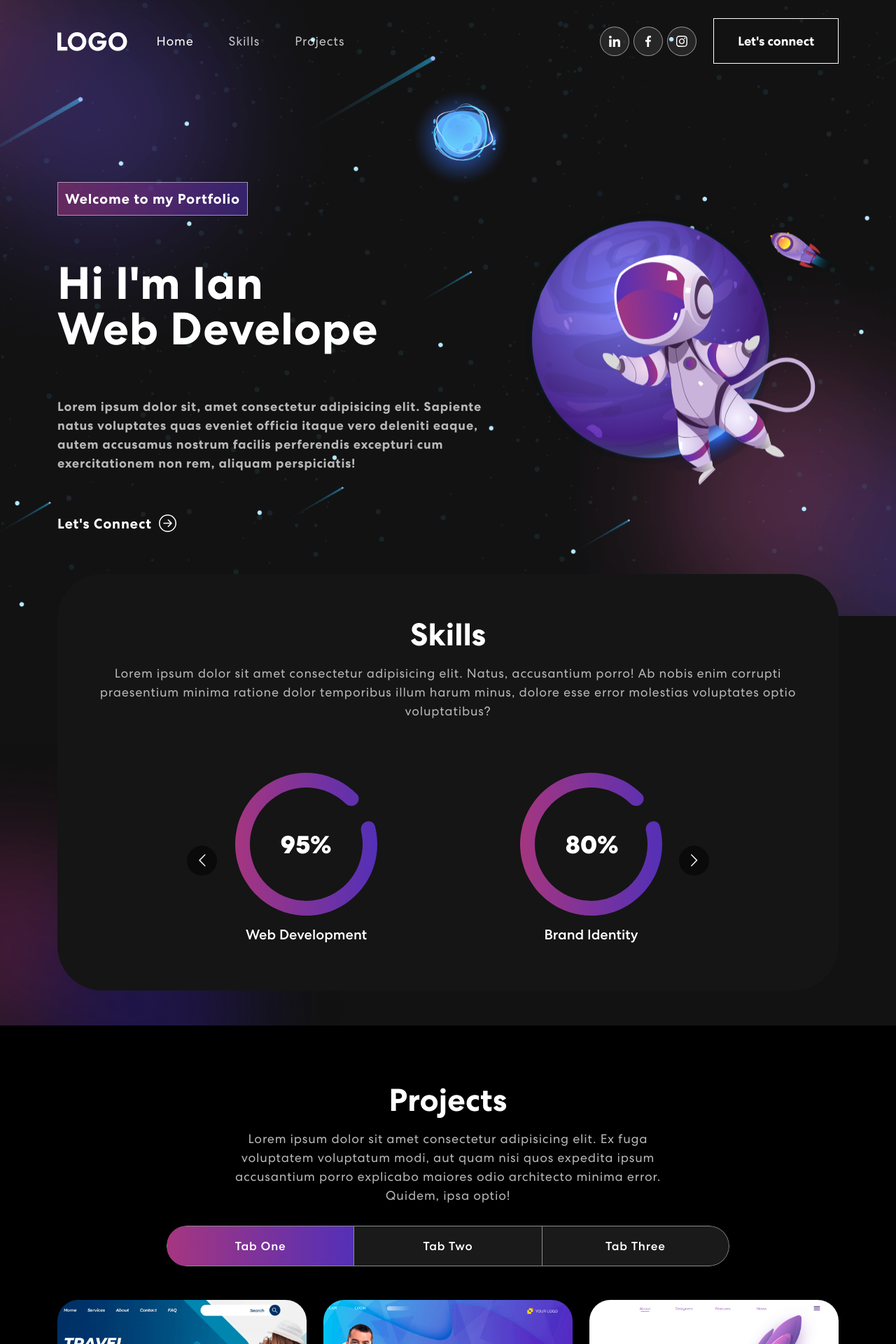
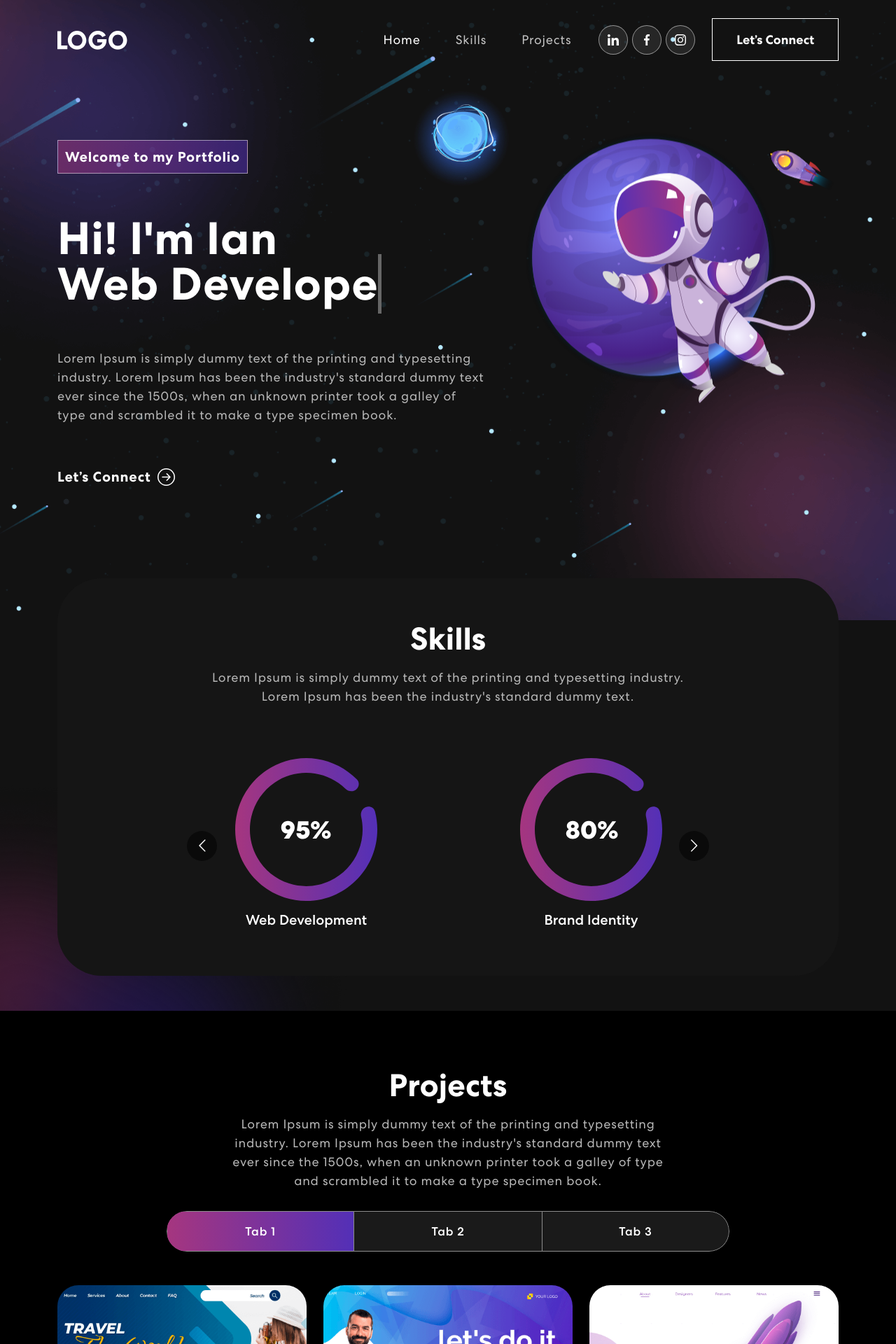
Before and after one commit to ian-dcg/react-personal-portfolio, a React (Create React App) app: page / in a window 1280 px wide. Shown: the top 1920 px of the page at 70% size. Built offline with nearby package versions, Linux system fonts and the light colour scheme.

Commit message:
Ajustes Finais

```diff
--- a/package.json
+++ b/package.json
@@ -6,6 +6,7 @@
     "@testing-library/jest-dom": "^5.16.5",
     "@testing-library/react": "^13.3.0",
     "@testing-library/user-event": "^13.5.0",
+    "animate.css": "^4.1.1",
     "bootstrap": "^5.2.0",
     "cors": "^2.8.5",
     "express": "^4.18.1",
@@ -16,6 +17,9 @@
     "react-dom": "^18.2.0",
     "react-mailchimp-subscribe": "^2.1.3",
     "react-multi-carousel": "^2.8.2",
+    "react-on-screen": "^2.1.1",
+    "react-router-dom": "6",
+    "react-router-hash-link": "^2.4.3",
     "react-scripts": "5.0.1",
     "web-vitals": "^2.1.4"
   },
--- a/src/App.css
+++ b/src/App.css
@@ -245,7 +245,7 @@ nav.navbar .navbar-toggler[aria-expanded='true'] .navbar-toggler-icon {
 /************ Banner Css ************/
 .banner {
   margin-top: 0;
-  padding: 260px 0 100px 0;
+  padding: 200px 0 190px 0;
   background-image: url('./assets/img/banner-bg.png');
   background-position: top center;
   background-size: cover;
@@ -262,7 +262,7 @@ nav.navbar .navbar-toggler[aria-expanded='true'] .navbar-toggler-icon {
   );
   border: 1px solid rgba(255, 255, 255, 0.5);
   font-size: 20px;
-  margin-bottom: 16px;
+  margin-bottom: 60px;
   display: inline-block;
 }
 .banner h1 {
@@ -270,7 +270,7 @@ nav.navbar .navbar-toggler[aria-expanded='true'] .navbar-toggler-icon {
   font-weight: 700;
   letter-spacing: 0.8px;
   line-height: 1;
-  margin-bottom: 20px;
+  margin-bottom: 60px;
   display: block;
 }
 .banner p {
@@ -349,7 +349,7 @@ nav.navbar .navbar-toggler[aria-expanded='true'] .navbar-toggler-icon {
   margin: 0 auto 15px auto;
 }
 .background-image-left {
-  top: 28%;
+  top: 40%;
   position: absolute;
   bottom: 0;
   width: 40%;
@@ -487,7 +487,7 @@ nav.navbar .navbar-toggler[aria-expanded='true'] .navbar-toggler-icon {
 
 .contact {
   background: linear-gradient(90.21deg, #aa367c -5.91%, #4a2fbd 111.58%);
-  padding: 60px 0 200px 0;
+  padding: 80px 0 200px 0;
 }
 .contact img {
   width: 92%;
@@ -533,7 +533,8 @@ nav.navbar .navbar-toggler[aria-expanded='true'] .navbar-toggler-icon {
   background-color: #fff;
   padding: 14px 48px;
   font-size: 18px;
-  margin-top: 25px;
+  display: flex;
+  margin: 25px auto;
   border-radius: 0;
   position: relative;
   transition: 0.3s ease-in-out;
--- a/src/components/Banner.js
+++ b/src/components/Banner.js
@@ -1,14 +1,16 @@
-import { useEffect, useState } from 'react';
-
-import { Col, Container, Row } from 'react-bootstrap';
+import { useState, useEffect } from 'react';
+import { Container, Row, Col } from 'react-bootstrap';
+import headerImg from '../assets/img/header-img.svg';
 import { ArrowRightCircle } from 'react-bootstrap-icons';
-import headerImg from '../assets/img/header-img.svg';
+import 'animate.css';
+import TrackVisibility from 'react-on-screen';
 
 export const Banner = () => {
   const [loopNum, setLoopNum] = useState(0);
   const [isDeleting, setIsDeleting] = useState(false);
   const [text, setText] = useState('');
   const [delta, setDelta] = useState(300 - Math.random() * 100);
+  const [index, setIndex] = useState(1);
   const toRotate = ['Web Developer', 'Web Designer', 'UI/UX Designer'];
   const period = 2000;
 
@@ -37,42 +39,67 @@ export const Banner = () => {
 
     if (!isDeleting && updatedText === fullText) {
       setIsDeleting(true);
+      setIndex((prevIndex) => prevIndex - 1);
       setDelta(period);
     } else if (isDeleting && updatedText === '') {
       setIsDeleting(false);
       setLoopNum(loopNum + 1);
+      setIndex(1);
       setDelta(500);
+    } else {
+      setIndex((prevIndex) => prevIndex + 1);
     }
   };
 
   return (
     <section className='banner' id='home'>
       <Container>
-        <Row className='align-items-center'>
+        <Row className='aligh-items-center'>
           <Col xs={12} md={6} xl={7}>
+            <TrackVisibility>
+              {({ isVisible }) => (
+                <div
+                  className={
+                    isVisible ? 'animate__animated animate__fadeIn' : ''
+                  }
+                >
                   <span className='tagline'>Welcome to my Portfolio</span>
-            <br />
-            <br />
-            <br />
                   <h1>
-              {`Hi I'm Ian `}
-              <br />
+                    {`Hi! I'm Ian`} <br />
+                    <span
+                      className='txt-rotate'
+                      dataPeriod='1000'
+                      data-rotate='[ "Web Developer", "Web Designer", "UI/UX Designer" ]'
+                    >
                       <span className='wrap'>{text}</span>
-              <br />
-              <br />
+                    </span>
+                  </h1>
                   <p>
-                Lorem ipsum dolor sit, amet consectetur adipisicing elit.
-                Sapiente natus voluptates quas eveniet officia itaque vero
-                deleniti eaque, autem accusamus nostrum facilis perferendis
-                excepturi cum exercitationem non rem, aliquam perspiciatis!
+                    Lorem Ipsum is simply dummy text of the printing and
+                    typesetting industry. Lorem Ipsum has been the industry's
+                    standard dummy text ever since the 1500s, when an unknown
+                    printer took a galley of type and scrambled it to make a
+                    type specimen book.
                   </p>
                   <button onClick={() => console.log('connect')}>
-                Let's Connect <ArrowRightCircle size={25} />
+                    Let’s Connect <ArrowRightCircle size={25} />
                   </button>
-            </h1>
+                </div>
+              )}
+            </TrackVisibility>
           </Col>
           <Col xs={12} md={6} xl={5}>
+            <TrackVisibility>
+              {({ isVisible }) => (
+                <div
+                  className={
+                    isVisible ? 'animate__animated animate__zoomIn' : ''
+                  }
+                >
                   <img src={headerImg} alt='Header Img' />
+                </div>
+              )}
+            </TrackVisibility>
           </Col>
         </Row>
       </Container>
--- a/src/components/Contact.js
+++ b/src/components/Contact.js
@@ -1,6 +1,8 @@
 import { useState } from 'react';
-import { Col, Container, Row } from 'react-bootstrap';
+import { Container, Row, Col } from 'react-bootstrap';
 import contactImg from '../assets/img/contact-img.svg';
+import 'animate.css';
+import TrackVisibility from 'react-on-screen';
 
 export const Contact = () => {
   const formInitialDetails = {
@@ -10,7 +12,6 @@ export const Contact = () => {
     phone: '',
     message: '',
   };
-
   const [formDetails, setFormDetails] = useState(formInitialDetails);
   const [buttonText, setButtonText] = useState('Send');
   const [status, setStatus] = useState({});
@@ -25,22 +26,21 @@ export const Contact = () => {
   const handleSubmit = async (e) => {
     e.preventDefault();
     setButtonText('Sending...');
-    let response = await fetch('https://localhost:5000/contact', {
+    let response = await fetch('http://localhost:5000/contact', {
       method: 'POST',
       headers: {
-        'Content-type': 'Application/json;charset=utf-8',
+        'Content-Type': 'application/json;charset=utf-8',
       },
       body: JSON.stringify(formDetails),
     });
-
     setButtonText('Send');
-    let result = response.json();
+    let result = await response.json();
     setFormDetails(formInitialDetails);
     if (result.code === 200) {
-      setStatus({ success: true, message: 'Message sent succesfully' });
+      setStatus({ succes: true, message: 'Message sent successfully' });
     } else {
       setStatus({
-        success: false,
+        succes: false,
         message: 'Something went wrong, please try again later.',
       });
     }
@@ -50,51 +50,78 @@ export const Contact = () => {
     <section className='contact' id='connect'>
       <Container>
         <Row className='align-items-center'>
-          <Col md={6}>
-            <img src={contactImg} alt='Contact Us' />
+          <Col size={12} md={6}>
+            <TrackVisibility>
+              {({ isVisible }) => (
+                <img
+                  className={
+                    isVisible ? 'animate__animated animate__zoomIn' : ''
+                  }
+                  src={contactImg}
+                  alt='Contact Us'
+                />
+              )}
+            </TrackVisibility>
           </Col>
-          <Col md={6}>
+          <Col size={12} md={6}>
+            <TrackVisibility>
+              {({ isVisible }) => (
+                <div
+                  className={
+                    isVisible ? 'animate__animated animate__fadeIn' : ''
+                  }
+                >
                   <h2>Get In Touch</h2>
                   <form onSubmit={handleSubmit}>
                     <Row>
-                <Col sm={6} className='px-1'>
+                      <Col size={12} sm={6} className='px-1'>
                         <input
                           type='text'
                           value={formDetails.firstName}
                           placeholder='First Name'
-                    onChange={(e) => onFormUpdate('firstName', e.target.value)}
+                          onChange={(e) =>
+                            onFormUpdate('firstName', e.target.value)
+                          }
                         />
                       </Col>
-                <Col sm={6} className='px-1'>
+                      <Col size={12} sm={6} className='px-1'>
                         <input
                           type='text'
-                    value={formDetails.lastName}
+                          value={formDetails.lasttName}
                           placeholder='Last Name'
-                    onChange={(e) => onFormUpdate('lastName', e.target.value)}
+                          onChange={(e) =>
+                            onFormUpdate('lastName', e.target.value)
+                          }
                         />
                       </Col>
-                <Col sm={6} className='px-1'>
+                      <Col size={12} sm={6} className='px-1'>
                         <input
                           type='email'
                           value={formDetails.email}
-                    placeholder='Email Adress'
-                    onChange={(e) => onFormUpdate('email', e.target.value)}
+                          placeholder='Email Address'
+                          onChange={(e) =>
+                            onFormUpdate('email', e.target.value)
+                          }
                         />
                       </Col>
-                <Col sm={6} className='px-1'>
+                      <Col size={12} sm={6} className='px-1'>
                         <input
                           type='tel'
                           value={formDetails.phone}
-                    placeholder='Phone'
-                    onChange={(e) => onFormUpdate('phone', e.target.value)}
+                          placeholder='Phone No.'
+                          onChange={(e) =>
+                            onFormUpdate('phone', e.target.value)
+                          }
                         />
                       </Col>
-                <Col>
+                      <Col size={12} className='px-1'>
                         <textarea
                           rows='6'
                           value={formDetails.message}
                           placeholder='Message'
-                    onChange={(e) => onFormUpdate('message', e.target.value)}
+                          onChange={(e) =>
+                            onFormUpdate('message', e.target.value)
+                          }
                         ></textarea>
                         <button type='submit'>
                           <span>{buttonText}</span>
@@ -113,6 +140,9 @@ export const Contact = () => {
                       )}
                     </Row>
                   </form>
+                </div>
+              )}
+            </TrackVisibility>
           </Col>
         </Row>
       </Container>
--- a/src/components/NavBar.js
+++ b/src/components/NavBar.js
@@ -1,13 +1,11 @@
 import { useState, useEffect } from 'react';
-
-import Container from 'react-bootstrap/Container';
-import Nav from 'react-bootstrap/Nav';
-import Navbar from 'react-bootstrap/Navbar';
-
+import { Navbar, Nav, Container } from 'react-bootstrap';
 import logo from '../assets/img/logo.svg';
 import navIcon1 from '../assets/img/nav-icon1.svg';
 import navIcon2 from '../assets/img/nav-icon2.svg';
 import navIcon3 from '../assets/img/nav-icon3.svg';
+import { HashLink } from 'react-router-hash-link';
+import { BrowserRouter as Router } from 'react-router-dom';
 
 export const NavBar = () => {
   const [activeLink, setActiveLink] = useState('home');
@@ -32,16 +30,17 @@ export const NavBar = () => {
   };
 
   return (
-    <Navbar expand='lg' className={scrolled ? 'scrolled' : ''}>
+    <Router>
+      <Navbar expand='md' className={scrolled ? 'scrolled' : ''}>
         <Container>
-        <Navbar.Brand href='#home'>
+          <Navbar.Brand href='/'>
             <img src={logo} alt='Logo' />
           </Navbar.Brand>
           <Navbar.Toggle aria-controls='basic-navbar-nav'>
             <span className='navbar-toggler-icon'></span>
           </Navbar.Toggle>
           <Navbar.Collapse id='basic-navbar-nav'>
-          <Nav className='me-auto'>
+            <Nav className='ms-auto'>
               <Nav.Link
                 href='#home'
                 className={
@@ -63,7 +62,9 @@ export const NavBar = () => {
               <Nav.Link
                 href='#projects'
                 className={
-                activeLink === 'projects' ? 'active navbar-link' : 'navbar-link'
+                  activeLink === 'projects'
+                    ? 'active navbar-link'
+                    : 'navbar-link'
                 }
                 onClick={() => onUpdateActiveLink('projects')}
               >
@@ -82,12 +83,15 @@ export const NavBar = () => {
                   <img src={navIcon3} alt='' />
                 </a>
               </div>
-            <button className='vvd' onClick={() => console.log('connect')}>
-              <span>Let's connect </span>
+              <HashLink to='#connect'>
+                <button className='vvd'>
+                  <span>Let’s Connect</span>
                 </button>
+              </HashLink>
             </span>
           </Navbar.Collapse>
         </Container>
       </Navbar>
+    </Router>
   );
 };
--- a/src/components/Projects.js
+++ b/src/components/Projects.js
@@ -1,10 +1,11 @@
+import { Container, Row, Col, Tab, Nav } from 'react-bootstrap';
+import { ProjectCard } from './ProjectCard';
 import projImg1 from '../assets/img/project-img1.png';
 import projImg2 from '../assets/img/project-img2.png';
 import projImg3 from '../assets/img/project-img3.png';
 import colorSharp2 from '../assets/img/color-sharp2.png';
-
-import { ProjectCard } from './ProjectCard';
-import { Col, Container, Nav, Row, Tab } from 'react-bootstrap';
+import 'animate.css';
+import TrackVisibility from 'react-on-screen';
 
 export const Projects = () => {
   const projects = [
@@ -44,13 +45,21 @@ export const Projects = () => {
     <section className='project' id='project'>
       <Container>
         <Row>
-          <Col>
+          <Col size={12}>
+            <TrackVisibility>
+              {({ isVisible }) => (
+                <div
+                  className={
+                    isVisible ? 'animate__animated animate__fadeIn' : ''
+                  }
+                >
                   <h2>Projects</h2>
                   <p>
-              Lorem ipsum dolor sit amet consectetur adipisicing elit. Ex fuga
-              voluptatem voluptatum modi, aut quam nisi quos expedita ipsum
-              accusantium porro explicabo maiores odio architecto minima error.
-              Quidem, ipsa optio!
+                    Lorem Ipsum is simply dummy text of the printing and
+                    typesetting industry. Lorem Ipsum has been the industry's
+                    standard dummy text ever since the 1500s, when an unknown
+                    printer took a galley of type and scrambled it to make a
+                    type specimen book.
                   </p>
                   <Tab.Container id='projects-tabs' defaultActiveKey='first'>
                     <Nav
@@ -59,16 +68,21 @@ export const Projects = () => {
                       id='pills-tab'
                     >
                       <Nav.Item>
-                  <Nav.Link eventKey='first'>Tab One</Nav.Link>
+                        <Nav.Link eventKey='first'>Tab 1</Nav.Link>
                       </Nav.Item>
                       <Nav.Item>
-                  <Nav.Link eventKey='second'>Tab Two</Nav.Link>
+                        <Nav.Link eventKey='second'>Tab 2</Nav.Link>
                       </Nav.Item>
                       <Nav.Item>
-                  <Nav.Link eventKey='third'>Tab Three</Nav.Link>
+                        <Nav.Link eventKey='third'>Tab 3</Nav.Link>
                       </Nav.Item>
                     </Nav>
-              <Tab.Content>
+                    <Tab.Content
+                      id='slideInUp'
+                      className={
+                        isVisible ? 'animate__animated animate__slideInUp' : ''
+                      }
+                    >
                       <Tab.Pane eventKey='first'>
                         <Row>
                           {projects.map((project, index) => {
@@ -76,14 +90,33 @@ export const Projects = () => {
                           })}
                         </Row>
                       </Tab.Pane>
-                <Tab.Pane eventKey='second'>Loren Ipsum</Tab.Pane>
-                <Tab.Pane eventKey='third'>Loren Ipsum</Tab.Pane>
+                      <Tab.Pane eventKey='second'>
+                        <p>
+                          Lorem ipsum dolor sit amet consectetur adipisicing
+                          elit. Cumque quam, quod neque provident velit, rem
+                          explicabo excepturi id illo molestiae blanditiis,
+                          eligendi dicta officiis asperiores delectus quasi
+                          inventore debitis quo.
+                        </p>
+                      </Tab.Pane>
+                      <Tab.Pane eventKey='third'>
+                        <p>
+                          Lorem ipsum dolor sit amet consectetur adipisicing
+                          elit. Cumque quam, quod neque provident velit, rem
+                          explicabo excepturi id illo molestiae blanditiis,
+                          eligendi dicta officiis asperiores delectus quasi
+                          inventore debitis quo.
+                        </p>
+                      </Tab.Pane>
                     </Tab.Content>
                   </Tab.Container>
+                </div>
+              )}
+            </TrackVisibility>
           </Col>
         </Row>
       </Container>
-      <img className='background-image-right' src={colorSharp2} alt='' />
+      <img className='background-image-right' alt='' src={colorSharp2}></img>
     </section>
   );
 };
--- a/src/components/Skills.js
+++ b/src/components/Skills.js
@@ -1,10 +1,8 @@
-import { Col, Container, Row } from 'react-bootstrap';
-import Carousel from 'react-multi-carousel';
-import 'react-multi-carousel/lib/styles.css';
-
 import meter1 from '../assets/img/meter1.svg';
 import meter2 from '../assets/img/meter2.svg';
 import meter3 from '../assets/img/meter3.svg';
+import Carousel from 'react-multi-carousel';
+import 'react-multi-carousel/lib/styles.css';
 import colorSharp from '../assets/img/color-sharp.png';
 
 export const Skills = () => {
@@ -30,44 +28,43 @@ export const Skills = () => {
 
   return (
     <section className='skill' id='skills'>
-      <Container>
-        <Row>
-          <Col>
-            <div className='skill-bx'>
+      <div className='container'>
+        <div className='row'>
+          <div className='col-12'>
+            <div className='skill-bx wow zoomIn'>
               <h2>Skills</h2>
               <p>
-                Lorem ipsum dolor sit amet consectetur adipisicing elit. Natus,
-                accusantium porro! Ab nobis enim corrupti praesentium minima
-                ratione dolor temporibus illum harum minus, dolore esse error
-                molestias voluptates optio voluptatibus?
+                Lorem Ipsum is simply dummy text of the printing and typesetting
+                industry.<br></br> Lorem Ipsum has been the industry's standard
+                dummy text.
               </p>
               <Carousel
                 responsive={responsive}
                 infinite={true}
-                className='skill-slider'
+                className='owl-carousel owl-theme skill-slider'
               >
                 <div className='item'>
-                  <img src={meter1} alt='img' />
+                  <img src={meter1} alt='Img' />
                   <h5>Web Development</h5>
                 </div>
                 <div className='item'>
-                  <img src={meter2} alt='img' />
+                  <img src={meter2} alt='Img' />
                   <h5>Brand Identity</h5>
                 </div>
                 <div className='item'>
-                  <img src={meter3} alt='img' />
+                  <img src={meter3} alt='Img' />
                   <h5>Logo Design</h5>
                 </div>
                 <div className='item'>
-                  <img src={meter1} alt='img' />
+                  <img src={meter1} alt='Img' />
                   <h5>Web Development</h5>
                 </div>
               </Carousel>
             </div>
-          </Col>
-        </Row>
-      </Container>
-      <img src={colorSharp} alt='' className='background-image-left' />
+          </div>
+        </div>
+      </div>
+      <img className='background-image-left' src={colorSharp} alt='Img' />
     </section>
   );
 };
```
Also changed, not shown: 2 other files (tests, documents, lock files or other folders). Lines whose indentation alone changed are shown as unchanged.
